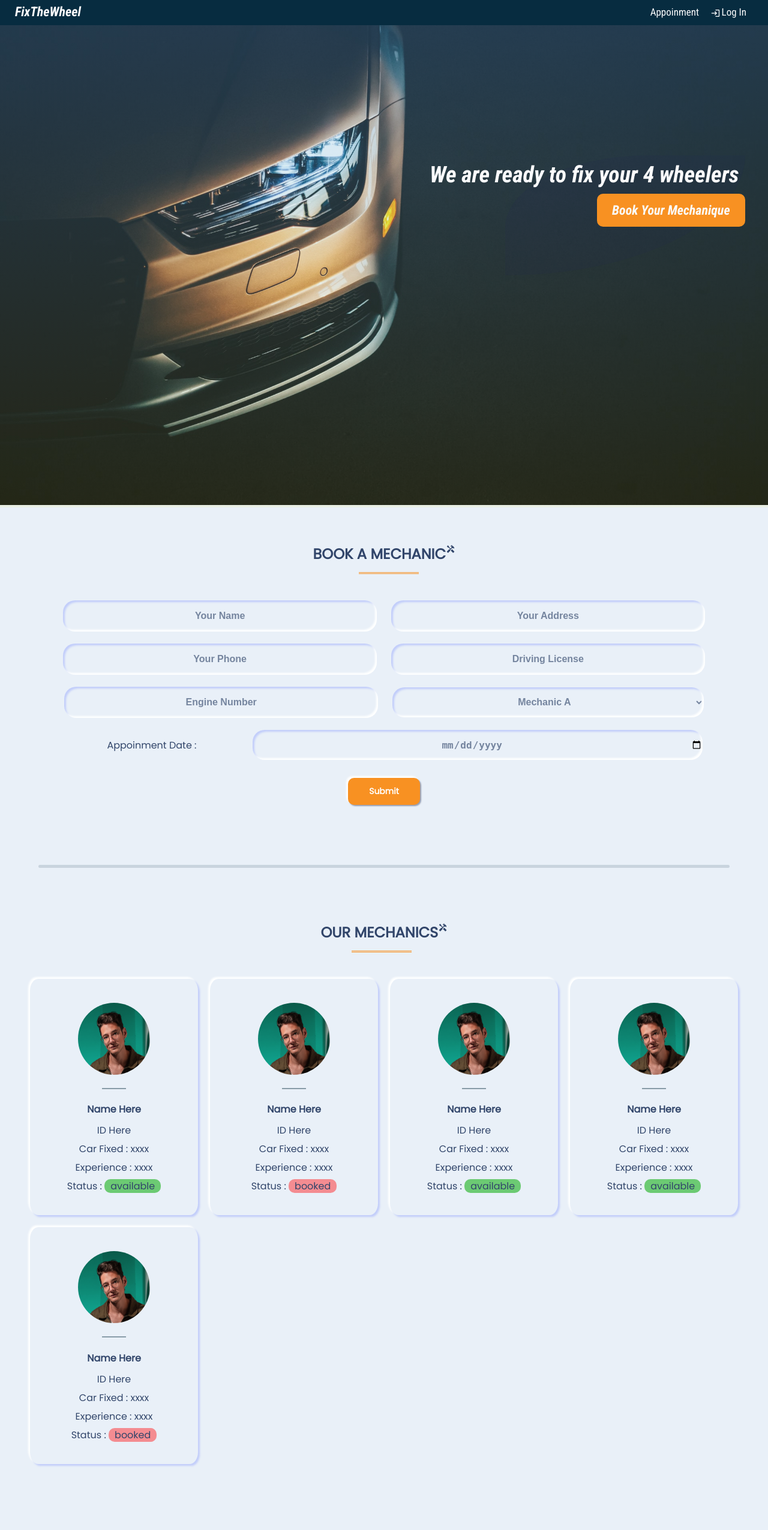
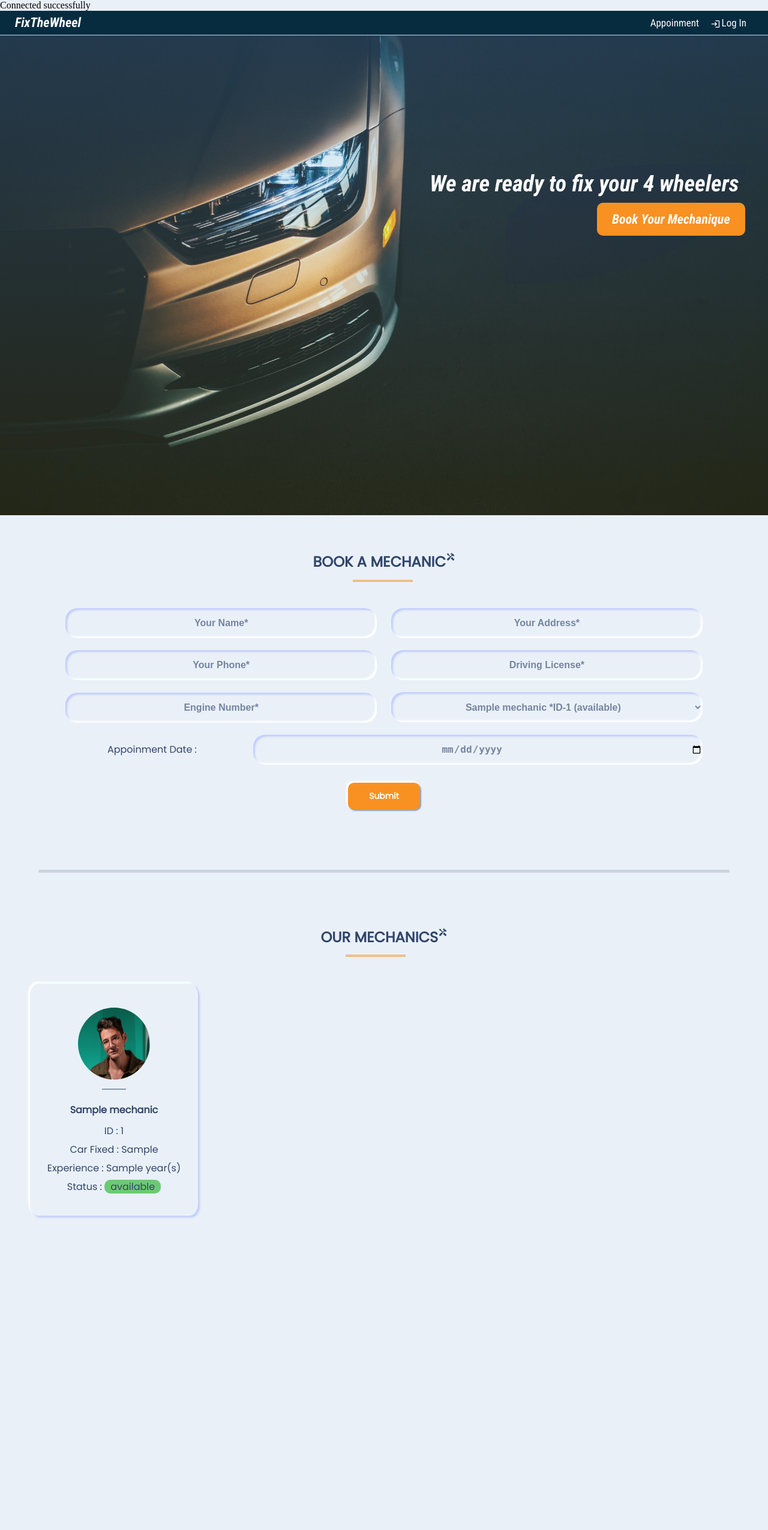
Before and after one commit to YEASIN49/FixMyWheel, a PHP site: page / in a window 1280 px wide. Shown: the whole page at 60% size. After the commit the page ends 2031 px from the top, so only its background shows below. Run offline with PHP 8.4, Linux system fonts and the light colour scheme; tables that the repository leaves empty or names only in its code hold one stand-in row (values such as "Sample post").

Commit message:
mechanic-list, booking form functional.fully dynamic status feature remaining

```diff
--- a/css/index.css
+++ b/css/index.css
@@ -333,7 +333,7 @@ p{
   content: "";
   position: absolute;
   bottom: -45%;
-  margin-left: -160px;
+  margin-left: -170px;
   /* left: 47%; */
   /* transform: translateX(-150px); */
   width: 100px;
--- a/includes/booking-form.php
+++ b/includes/booking-form.php
@@ -1,3 +1,62 @@
+<?php
+// include("includes/config.php");
+
+
+	$mechanicsData;
+
+	// global $conn;
+	// $email =$_SESSION["email"];
+	// $employer_id = $_SESSION["id"];
+	// $roletype = $_SESSION["role"];
+	$fetch_mechanic = "SELECT `id`, `name`, `status` FROM `mechanics`";
+
+	$mechanicsData=$conn->query($fetch_mechanic) or die('<script>alert("Mechanics Data Fetching failed!");</script>');
+
+
+if(isset($_POST['create'])){
+
+	$name = $_POST['username'];
+	$address = $_POST['address'];
+	$phone = $_POST['phone'];
+	$license = $_POST['license'];
+	$engine = $_POST['engine'];
+	$mechanic_id = $_POST['mechanic'];
+	$appintment_date = $_POST['appintment-date'];
+	$user_id = '555';
+	// echo "<script>alert('$sql')</script>";
+
+
+	function insertQuery($sqlQuery){
+		global $conn;
+		// global $roletype;
+		// $conn->query($sqlQuery) or die('<script>alert("Something Wrong! Appointment failed!");</script>');
+		$result=$conn->query($sqlQuery);
+		if ($result) {
+			echo '<script>alert("Appointment Successfull")</script>';
+			// echo '<script>location.replace("postedJob.php")</script>';
+			// sleep(2);
+			// header("location:appliedJob.php");
+			// die('');
+			// exit();
+		}else{
+			echo '<script>alert("Appointment Successfull")</script>';
+		}
+
+	}
+
+
+
+	$appoinement_query = "INSERT INTO `appointments`(`name`, `address`, `phone`, `license_no`, `engine_no`, `mechanic_id`, `appointment_date`, `user_id`) VALUES ('$name','$address','$phone','$license','$engine', '$mechanic_id', '$appintment_date', '$user_id')";
+	// "INSERT INTO `appointments`(`name`, `address`, `phone`, `license_no`, `engine_no`, `mechanic_id`, `appintment_date`, `user_id`) VALUES ";
+	insertQuery($appoinement_query);
+
+
+}
+
+?>
+
+
+
 <section class="sectionWrapper f-article">
 	<div class="sectionHeader">
 		<h1>BOOK A MECHANIC <sup class="material-icons">
@@ -5,22 +64,41 @@ handyman
 </sup></h1>
 	</div>
 	<div class="formContainer">
-		<form action="post">
-			<input class="appoinment-input" type="text" name="username" placeholder="Your Name">
-			<input class="appoinment-input" type="text" name="address" placeholder="Your Address">
-			<input class="appoinment-input" type="tel" name="phone" placeholder="Your Phone">
-			<input class="appoinment-input" type="text" name="license" placeholder="Driving License">
-			<input class="appoinment-input" type="text" name="engine" placeholder="Engine Number">
-			<select class="appoinment-input" value="" name="mechanic" placeholder="Select a mechanic">
-				<option value="001">Mechanic A</option>
-				<option value="002">Mechanic B</option>
-				<option value="003">Mechanic C</option>
+		<form action="<?php htmlentities($_SERVER['PHP_SELF']);?>" method="POST">
+			<input required class="appoinment-input" type="text" name="username" placeholder="Your Name*">
+			<input required class="appoinment-input" type="text" name="address" placeholder="Your Address*">
+			<input required class="appoinment-input" type="tel" name="phone" placeholder="Your Phone*">
+			<input required class="appoinment-input" type="text" name="license" placeholder="Driving License*">
+			<input required class="appoinment-input" type="text" name="engine" placeholder="Engine Number*">
+			<select class="appoinment-input" name="mechanic" placeholder="Select a mechanic">
+				<?php foreach ($mechanicsData as $row) {  ?>
+					<option value="<?php echo $row['id'];?>">
+						<span><?php echo $row['name'];?></span>
+						<span>*ID-<?php echo $row['id'];?></span>
+						<?php  if($row['status']){ ?>
+							<span class="mechanic-status available">
+							<?php
+								echo "(available)";
+							}else { ?>
+								<span class="mechanic-status booked">
+								<?php
+									echo "(booked)";
+								} ?>
+						</span>
+					</option>
+				<?php } ?>
+
+				<!-- <option value="001"><span>Mechanic A</span><span>ID-xxx</span><span>status</span></option>
+				<option value="002"><span>Mechanic B</span><span>ID-xxx</span><span>status</span></option>
+				<option value="003"><span>Mechanic C</span><span>ID-xxx</span><span>status</span></option>
+				<option value="004"><span>Mechanic D</span><span>ID-xxx</span><span>status</span></option>
+				<option value="005"><span>Mechanic E</span><span>ID-xxx</span><span>status</span></option> -->
 			</select>
 			<br>
 			<label class="appointment-label" for="appoinment-date">Appoinment Date : </label>
-			<input class="appoinment-input dateBox" type="date" name="appintment-date">
+			<input required class="appoinment-input dateBox" type="date" name="appintment-date">
 
-			<input class="submitBtn" type="submit" name="submit" placeholder="Submit">
+			<input class="submitBtn" type="submit" name="create" placeholder="Submit">
 		</form>
 	</div>
 </section>
--- /dev/null
+++ b/includes/config.php
@@ -0,0 +1,15 @@
+<?php
+$serverName = "localhost";
+$userName = "root";
+$password = "";
+$databaseName = "fixmywheel";
+
+// Create connection
+$conn = new mysqli($serverName, $userName, $password, $databaseName);
+
+// Check connection
+if ($conn->connect_error) {
+  die("Connection failed: " . $conn->connect_error);
+}
+echo "Connected successfully";
+?>
--- a/includes/mechanic-list.php
+++ b/includes/mechanic-list.php
@@ -1,23 +1,78 @@
+<?php
+// session_start();
+	// include("includes/config.php");
+
+	$allMechanics;
+
+	// global $conn;
+	// $email =$_SESSION["email"];
+	// $employer_id = $_SESSION["id"];
+	// $roletype = $_SESSION["role"];
+	$fetch_mechanic = "SELECT `id`, `name`, `car_fixed`, `experience`, `status` FROM `mechanics`";
+
+	$allMechanics=$conn->query($fetch_mechanic) or die('<script>alert("Mechanic List Fetching failed!");</script>');
+	// echo ($allMechanics);
+	// print_r($allMechanics);
+	// while ($row= $allMechanics->fetch_assoc()) { // print object
+    // 	echo $row['name'];
+	// }
+	// foreach ($allMechanics as $row) { // print object
+	// 	echo $row['name'];
+	// }
+
+
+
+	// if (!empty($allMechanics)){
+	// 	// echo ('("All job fetched")');
+
+	// }else{
+	// 	echo '("List Fetch Failed")';
+	// }
+?>
+
+
+
+
 <section class="sectionWrapper f-article">
 	<div class="section-divider"></div>
 	<div class="sectionHeader">
 		<h1>OUR MECHANICS <sup class="material-icons">handyman</sup></h1>
 	</div>
 	<div class="card-container">
-		<div class="mechanic-card">
+		<?php
+
+		foreach ($allMechanics as $row) {  ?>
+
+			<div class="mechanic-card">
 			<div class="mechanic-card-content">
 				<img src="./images/img-v-47.jpg" height="120px" width="120px" alt="">
 				<p class="card-text-divider"></p>
 				<div class="mechanic-info">
-					<h4 class="mechanic-title">Name Here</h4>
-					<p>ID Here</p>
-					<p>Car Fixed : xxxx</p>
-					<p>Experience : xxxx</p>
-					<p >Status : <span class="mechanic-status available"> available</span></p>
+					<h4 class="mechanic-title"><?php echo $row['name']; ?></h4>
+					<p>ID : <?php echo $row['id']; ?></p>
+					<p>Car Fixed : <?php echo $row['car_fixed']; ?></p>
+					<p>Experience : <?php echo $row['experience']; ?> year(s)</p>
+					<p >Status :
+						<!-- PHP BELOW -->
+						<?php if($row['status']){ ?>
+						<span class="mechanic-status available">
+							<?php
+								echo "available";
+							 } else { ?>
+							<span class="mechanic-status booked">
+							<?php
+								echo "booked";
+							} ?>
+						</span>
+					</p>
+
 				</div>
 			</div>
 		</div>
-		<div class="mechanic-card">
+
+	<?php }	?>
+
+		<!-- <div class="mechanic-card">
 			<div class="mechanic-card-content">
 				<img src="./images/img-v-47.jpg" height="120px" width="120px" alt="">
 				<p class="card-text-divider"></p>
@@ -68,6 +123,6 @@
 					<p >Status : <span class="mechanic-status booked"> booked</span></p>
 				</div>
 			</div>
-		</div>
+		</div> -->
 	</div>
 </section>
--- a/index.php
+++ b/index.php
@@ -1,3 +1,10 @@
+<?php
+
+session_start();
+include("includes/config.php");
+
+?>
+
 <!DOCTYPE html>
 <html lang="en">
 <head>
```
